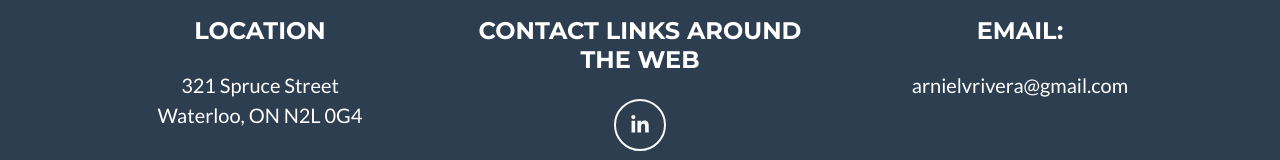
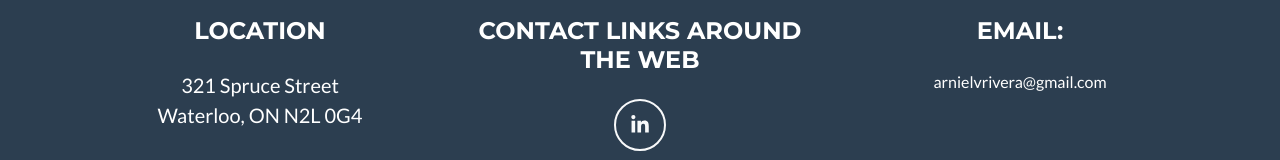
Before and after one commit to Rivera1998/assignment4.github.io, a plain HTML site: page index.html in a window 1280 px wide. Shown: the part 3097-3257 px from the top of the page. Drawn offline with nearby package versions, Linux system fonts and the light colour scheme.

Commit message:
Update index.html

```diff
--- a/index.html
+++ b/index.html
@@ -198,8 +198,7 @@
                     <!-- Footer About Text-->
                     <div class="col-lg-4">
                         <h4 class="text-uppercase mb-4">Email:</h4>
-                        <p class="lead mb-0"><a> arnielvrivera@gmail.com</a>
-                        </p>
+                        <a>arnielvrivera@gmail.com</a>
                     </div>
                 </div>
             </div>
```
